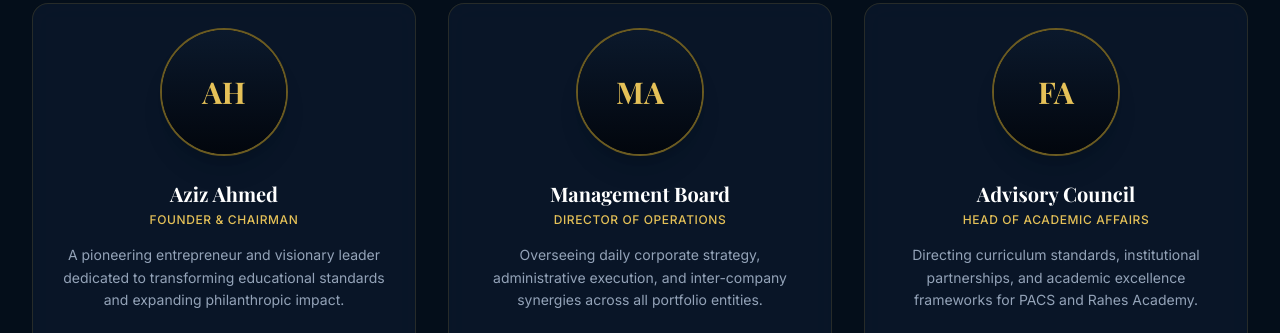
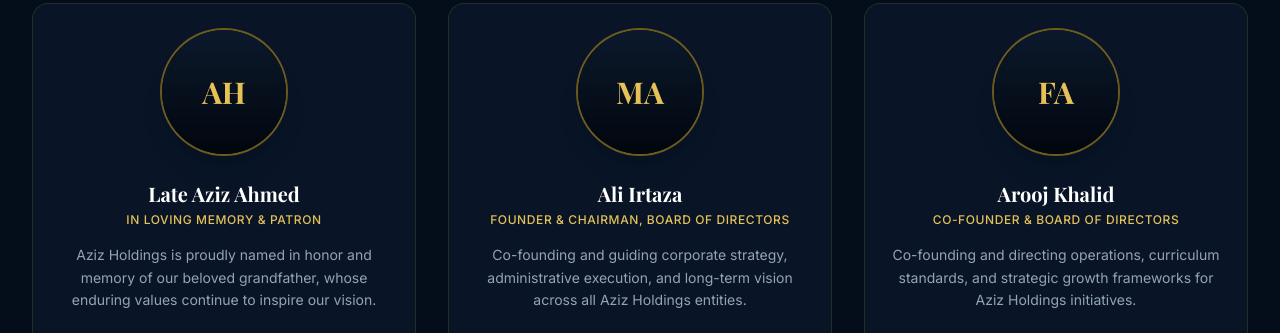
Before and after one commit to kindersparklab-hue/Aziz-Holdings, a plain HTML site: page index.html in a window 1280 px wide. Shown: the part 3625-3958 px from the top of the page. Drawn offline with nearby package versions, Linux system fonts and the light colour scheme; a web font is replaced by a local one.

Commit message:
Update index.html

```diff
--- a/index.html
+++ b/index.html
@@ -445,9 +445,9 @@
                             AH
                         </div>
                     </div>
-                    <h3 class="text-xl font-serif font-bold text-white mb-1">Aziz Ahmed</h3>
-                    <span class="text-xs text-gold-400 font-medium uppercase tracking-wider block mb-4">Founder & Chairman</span>
-                    <p class="text-sm text-slate-400 leading-relaxed mb-6">A pioneering entrepreneur and visionary leader dedicated to transforming educational standards and expanding philanthropic impact.</p>
+                    <h3 class="text-xl font-serif font-bold text-white mb-1">Late Aziz Ahmed</h3>
+                    <span class="text-xs text-gold-400 font-medium uppercase tracking-wider block mb-4">In Loving Memory & Patron</span>
+                    <p class="text-sm text-slate-400 leading-relaxed mb-6">Aziz Holdings is proudly named in honor and memory of our beloved grandfather, whose enduring values continue to inspire our vision.</p>
                     <div class="flex justify-center space-x-3">
                         <a href="#contact" class="w-9 h-9 rounded-full bg-navy-950 border border-gold-500/20 flex items-center justify-center text-gold-400 hover:bg-gold-500 hover:text-navy-950 transition-all"><i data-lucide="linkedin" class="w-4 h-4"></i></a>
                         <a href="#contact" class="w-9 h-9 rounded-full bg-navy-950 border border-gold-500/20 flex items-center justify-center text-gold-400 hover:bg-gold-500 hover:text-navy-950 transition-all"><i data-lucide="mail" class="w-4 h-4"></i></a>
@@ -461,9 +461,9 @@
                             MA
                         </div>
                     </div>
-                    <h3 class="text-xl font-serif font-bold text-white mb-1">Management Board</h3>
-                    <span class="text-xs text-gold-400 font-medium uppercase tracking-wider block mb-4">Director of Operations</span>
-                    <p class="text-sm text-slate-400 leading-relaxed mb-6">Overseeing daily corporate strategy, administrative execution, and inter-company synergies across all portfolio entities.</p>
+                    <h3 class="text-xl font-serif font-bold text-white mb-1">Ali Irtaza</h3>
+                    <span class="text-xs text-gold-400 font-medium uppercase tracking-wider block mb-4">Founder & Chairman, Board of Directors</span>
+                    <p class="text-sm text-slate-400 leading-relaxed mb-6">Co-founding and guiding corporate strategy, administrative execution, and long-term vision across all Aziz Holdings entities.</p>
                     <div class="flex justify-center space-x-3">
                         <a href="#contact" class="w-9 h-9 rounded-full bg-navy-950 border border-gold-500/20 flex items-center justify-center text-gold-400 hover:bg-gold-500 hover:text-navy-950 transition-all"><i data-lucide="linkedin" class="w-4 h-4"></i></a>
                         <a href="#contact" class="w-9 h-9 rounded-full bg-navy-950 border border-gold-500/20 flex items-center justify-center text-gold-400 hover:bg-gold-500 hover:text-navy-950 transition-all"><i data-lucide="mail" class="w-4 h-4"></i></a>
@@ -477,9 +477,9 @@
                             FA
                         </div>
                     </div>
-                    <h3 class="text-xl font-serif font-bold text-white mb-1">Advisory Council</h3>
-                    <span class="text-xs text-gold-400 font-medium uppercase tracking-wider block mb-4">Head of Academic Affairs</span>
-                    <p class="text-sm text-slate-400 leading-relaxed mb-6">Directing curriculum standards, institutional partnerships, and academic excellence frameworks for PACS and Rahes Academy.</p>
+                    <h3 class="text-xl font-serif font-bold text-white mb-1">Arooj Khalid</h3>
+                    <span class="text-xs text-gold-400 font-medium uppercase tracking-wider block mb-4">Co-Founder & Board of Directors</span>
+                    <p class="text-sm text-slate-400 leading-relaxed mb-6">Co-founding and directing operations, curriculum standards, and strategic growth frameworks for Aziz Holdings initiatives.</p>
                     <div class="flex justify-center space-x-3">
                         <a href="#contact" class="w-9 h-9 rounded-full bg-navy-950 border border-gold-500/20 flex items-center justify-center text-gold-400 hover:bg-gold-500 hover:text-navy-950 transition-all"><i data-lucide="linkedin" class="w-4 h-4"></i></a>
                         <a href="#contact" class="w-9 h-9 rounded-full bg-navy-950 border border-gold-500/20 flex items-center justify-center text-gold-400 hover:bg-gold-500 hover:text-navy-950 transition-all"><i data-lucide="mail" class="w-4 h-4"></i></a>
```
